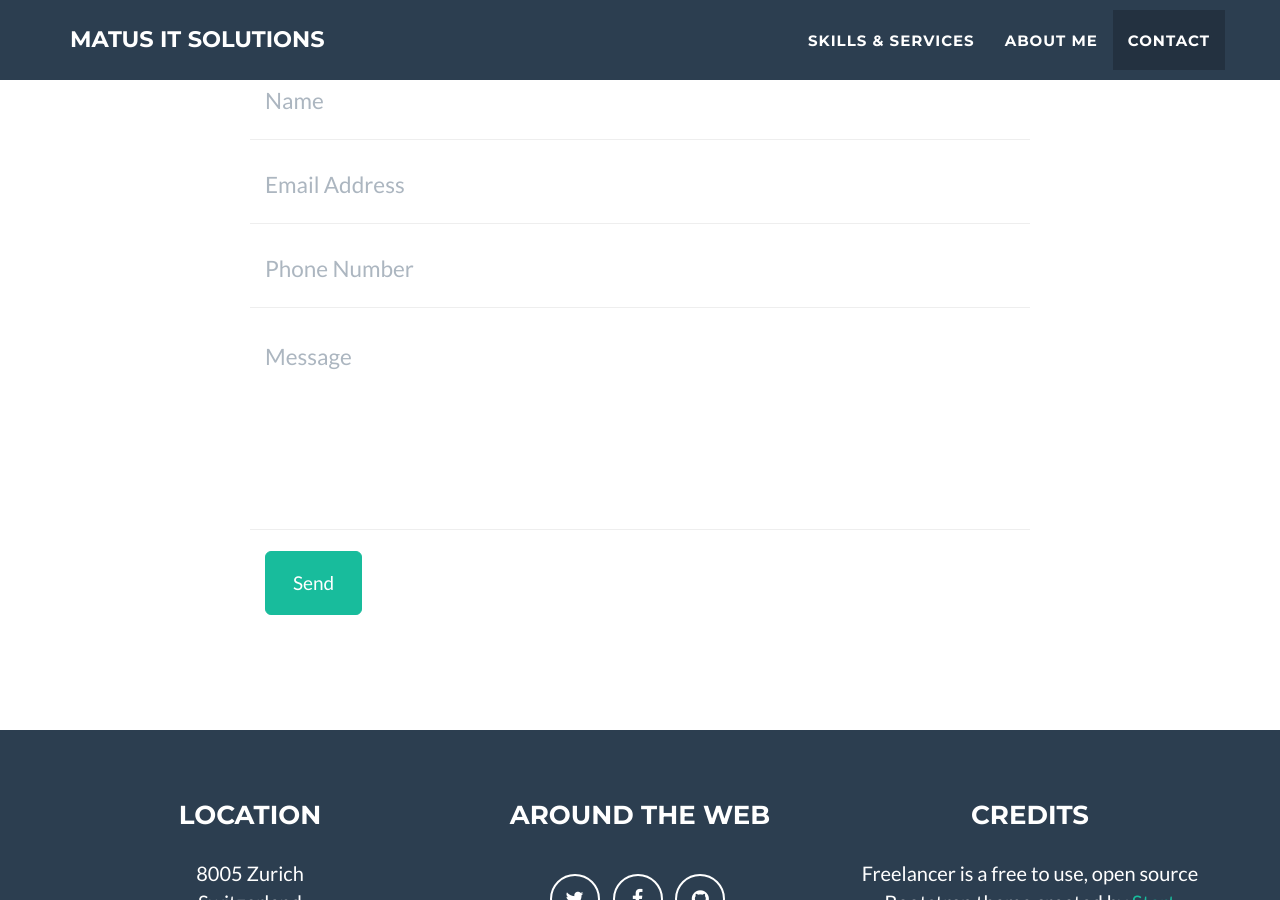
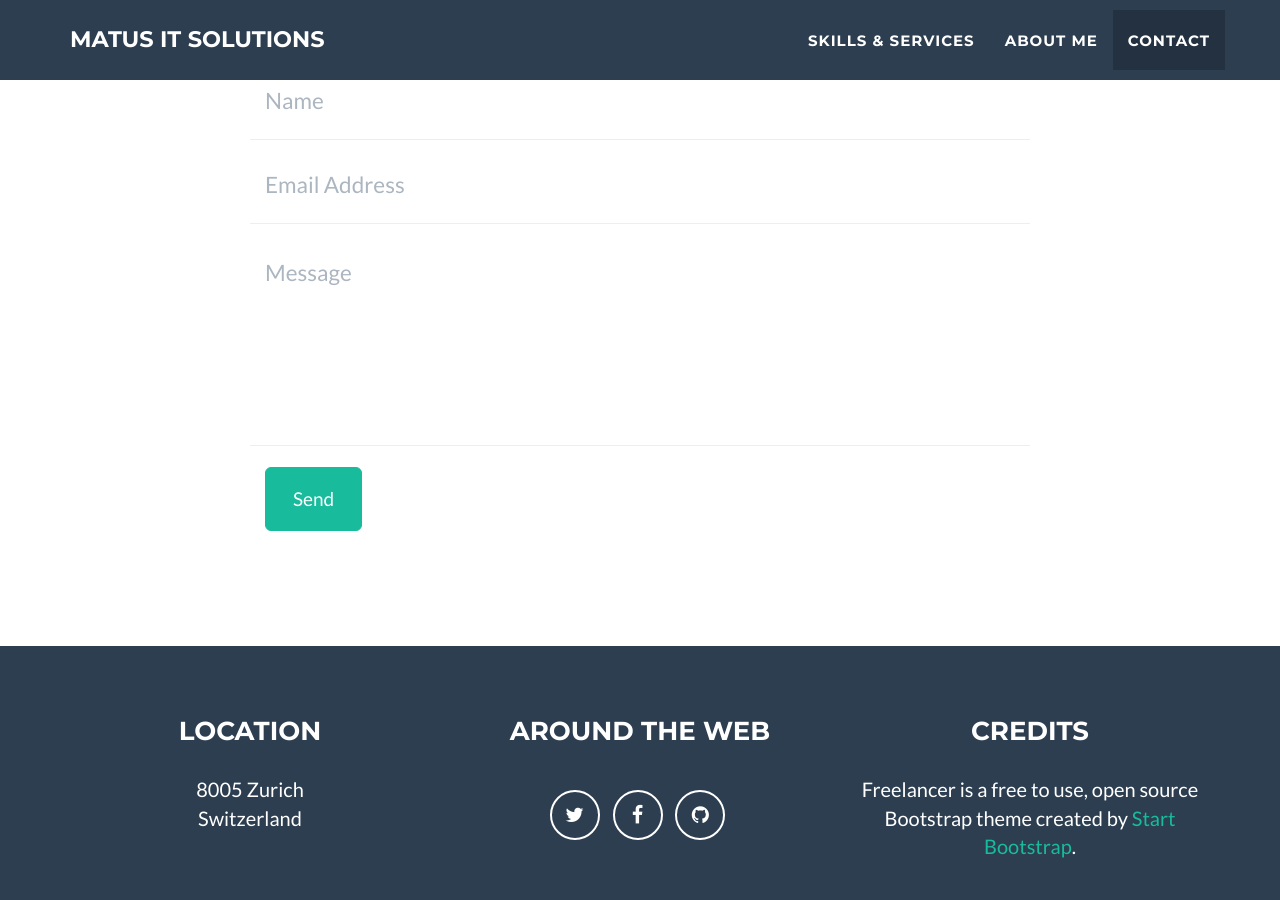
Before and after one commit to nimaai/nimaai.github.io, a Jekyll site: the page built from _posts/2014-07-18-project-1.markdown, in a window 1280 px wide and 900 px high, scrolled down 2489 px. Built offline with Jekyll 4.4.1, drawn with Linux system fonts in a browser that asks for light colours.

Commit message:
disable phone on contact

```diff
--- a/_includes/contact.html
+++ b/_includes/contact.html
@@ -26,13 +26,13 @@
                                 <p class="help-block text-danger"></p>
                             </div>
                         </div>
-                        <div class="row control-group">
-                            <div class="form-group col-xs-12 floating-label-form-group controls">
-                                <label for="phone">Phone Number</label>
-                                <input type="tel" class="form-control" placeholder="Phone Number" id="phone" required data-validation-required-message="Please enter your phone number.">
-                                <p class="help-block text-danger"></p>
-                            </div>
-                        </div>
+                        <!-- <div class="row control-group"> -->
+                        <!--     <div class="form-group col-xs-12 floating-label-form-group controls"> -->
+                        <!--         <label for="phone">Phone Number</label> -->
+                        <!--         <input type="tel" class="form-control" placeholder="Phone Number" id="phone" required data-validation-required-message="Please enter your phone number."> -->
+                        <!--         <p class="help-block text-danger"></p> -->
+                        <!--     </div> -->
+                        <!-- </div> -->
                         <div class="row control-group">
                             <div class="form-group col-xs-12 floating-label-form-group controls">
                                 <label for="message">Message</label>
```
